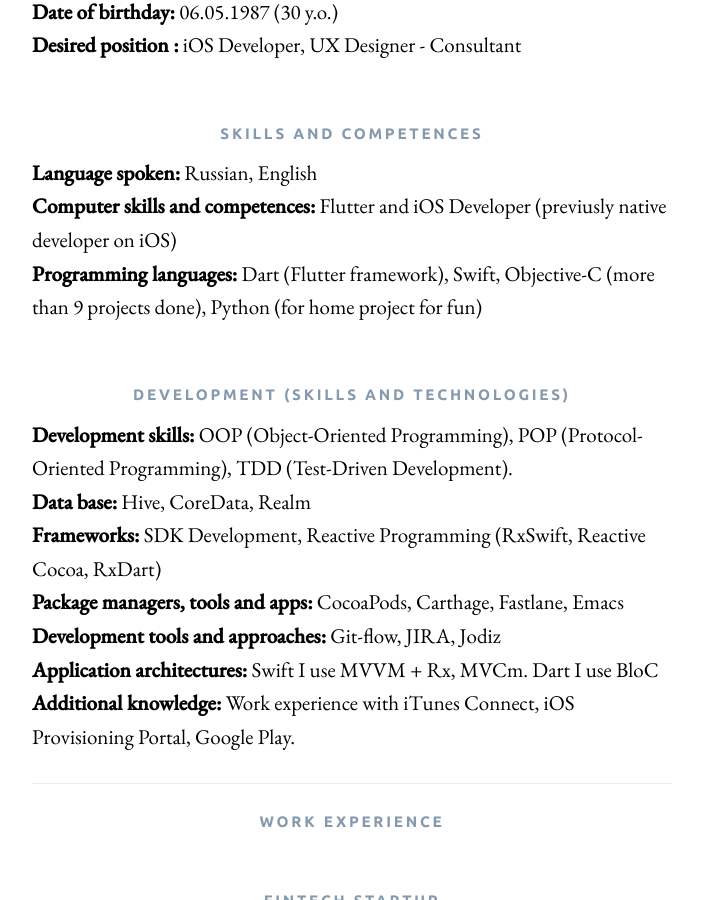
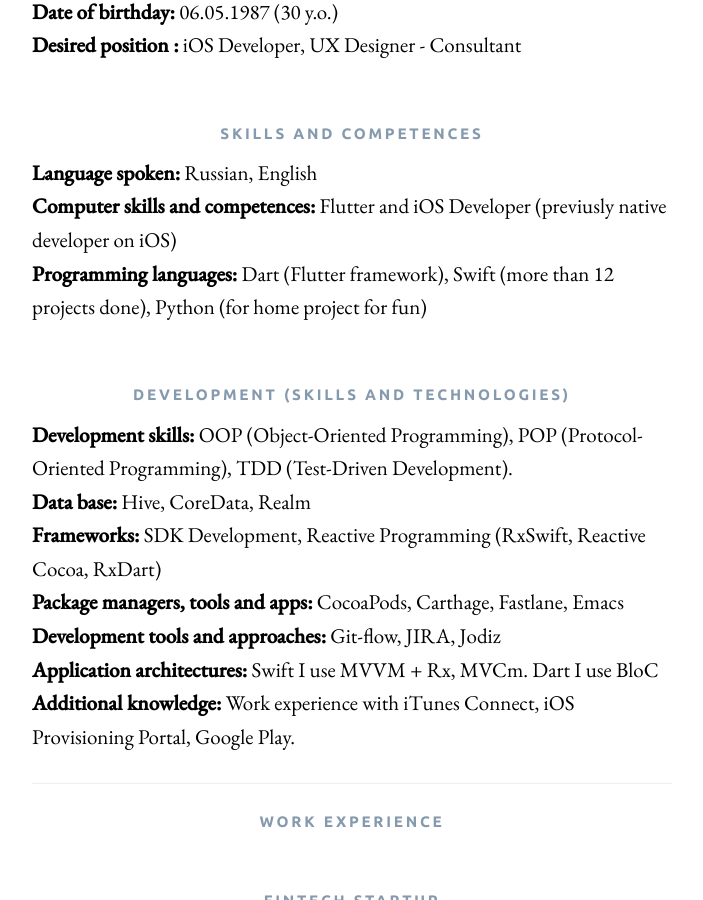
Before and after one commit to alobanov/alobanov.github.io, a Jekyll site: the page built from resume_en.md, in a window 1280 px wide and 900 px high, scrolled down 551 px. Shown: the whole window, without its empty margins (288-991 px from the left). Built offline with Jekyll 4.4.1, drawn with Linux system fonts in a browser that asks for light colours; emoji names are drawn with the system emoji font; some web fonts are replaced.

Commit message:
Update resume_en.md

```diff
--- a/resume_en.md
+++ b/resume_en.md
@@ -16,7 +16,7 @@ I am an iOS developer based in Ekaterinburg, Russia. My real passion is creating
 ## Skills and Competences
 **Language spoken:** Russian, English<br/>
 **Computer skills and competences:** Flutter and iOS Developer (previusly native developer on iOS)<br/>
-**Programming languages:** Dart (Flutter framework), Swift, Objective-C (more than 9 projects done), Python (for home project for fun)
+**Programming languages:** Dart (Flutter framework), Swift (more than 12 projects done), Python (for home project for fun)
 
 <br/>
 
```
